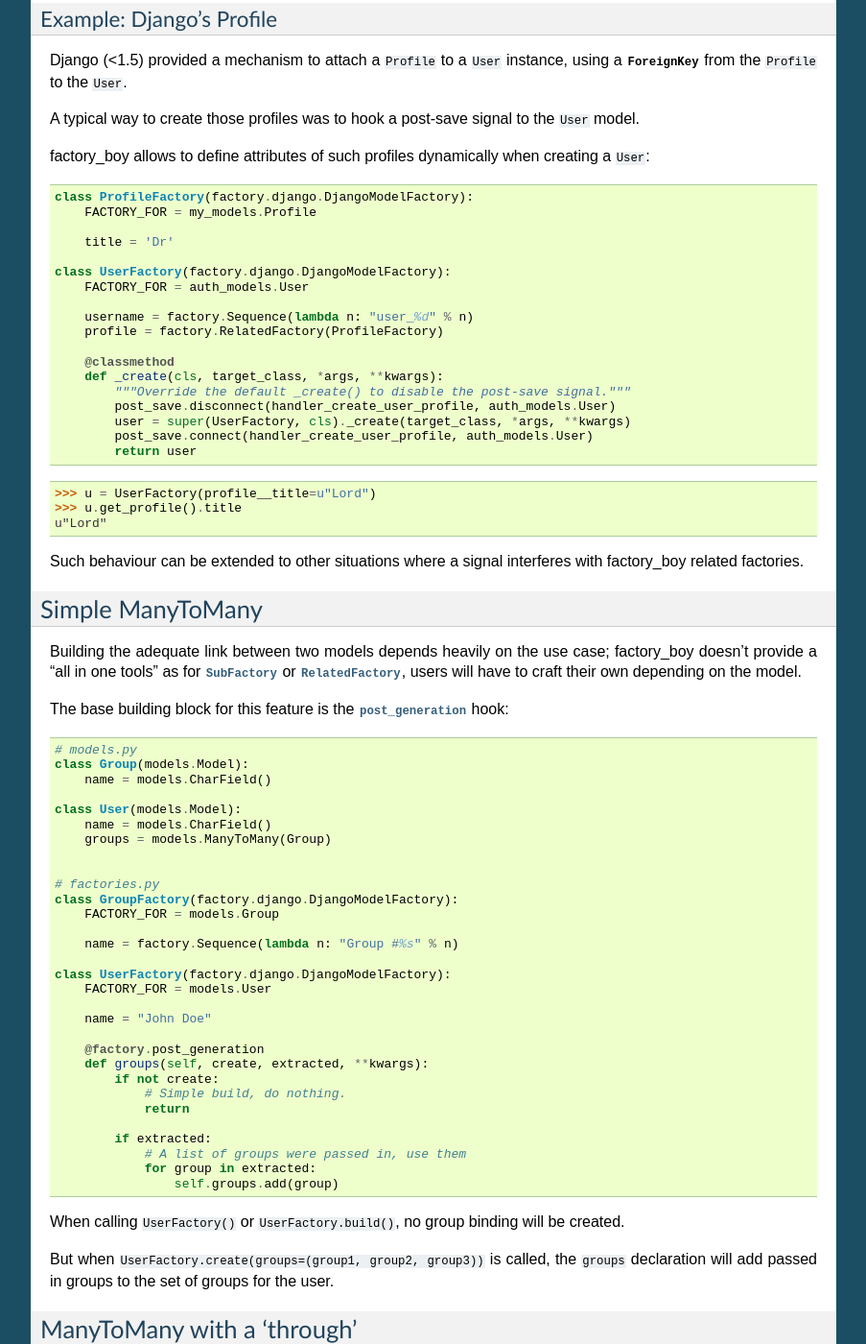
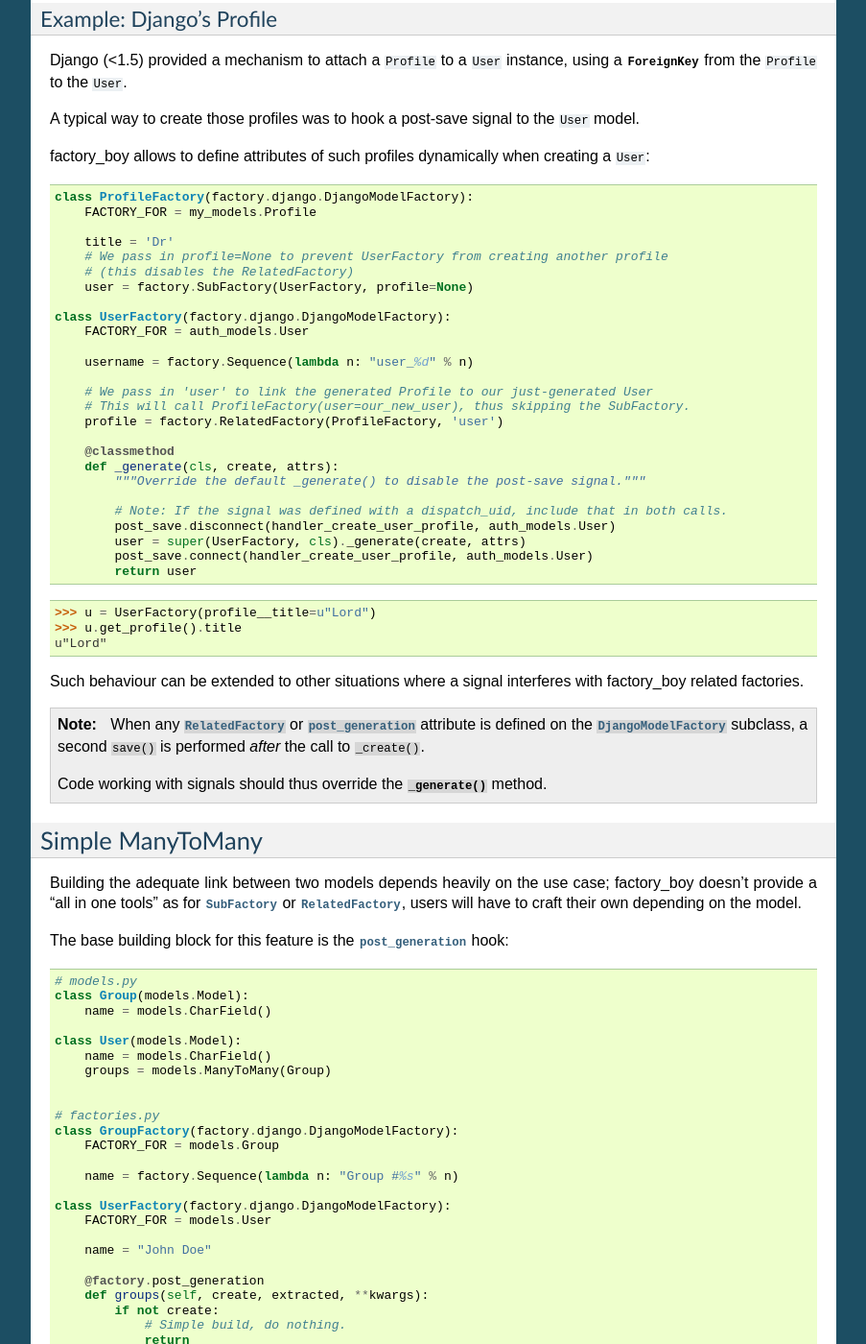
Before and after one commit to FactoryBoy/factory_boy, a Sphinx documentation site: the page built from docs/recipes.rst, in a window 1280 px wide and 1400 px high, scrolled down 945 px. Shown: the whole window at 96% size, without its empty margins (198-1101 px from the left). Built offline with Sphinx 7.4.7, drawn with Linux system fonts in a browser that asks for light colours.

Commit message:
doc: Fix 'ProfileFactory' doc.

```diff
--- a/docs/recipes.rst
+++ b/docs/recipes.rst
@@ -78,18 +78,26 @@
         FACTORY_FOR = my_models.Profile
 
         title = 'Dr'
+        # We pass in profile=None to prevent UserFactory from creating another profile
+        # (this disables the RelatedFactory)
+        user = factory.SubFactory(UserFactory, profile=None)
 
     class UserFactory(factory.django.DjangoModelFactory):
         FACTORY_FOR = auth_models.User
 
         username = factory.Sequence(lambda n: "user_%d" % n)
-        profile = factory.RelatedFactory(ProfileFactory)
+
+        # We pass in 'user' to link the generated Profile to our just-generated User
+        # This will call ProfileFactory(user=our_new_user), thus skipping the SubFactory.
+        profile = factory.RelatedFactory(ProfileFactory, 'user')
 
         @classmethod
-        def _create(cls, target_class, *args, **kwargs):
-            """Override the default _create() to disable the post-save signal."""
+        def _generate(cls, create, attrs):
+            """Override the default _generate() to disable the post-save signal."""
+
+            # Note: If the signal was defined with a dispatch_uid, include that in both calls.
             post_save.disconnect(handler_create_user_profile, auth_models.User)
-            user = super(UserFactory, cls)._create(target_class, *args, **kwargs)
+            user = super(UserFactory, cls)._generate(create, attrs)
             post_save.connect(handler_create_user_profile, auth_models.User)
             return user
 
@@ -104,6 +112,13 @@
 
 Such behaviour can be extended to other situations where a signal interferes with
 factory_boy related factories.
+
+.. note:: When any :class:`~factory.RelatedFactory` or :class:`~factory.post_generation`
+          attribute is defined on the :class:`~factory.django.DjangoModelFactory` subclass,
+          a second ``save()`` is performed *after* the call to ``_create()``.
+
+          Code working with signals should thus override the :meth:`~factory.Factory._generate`
+          method.
 
 
 Simple ManyToMany
```
